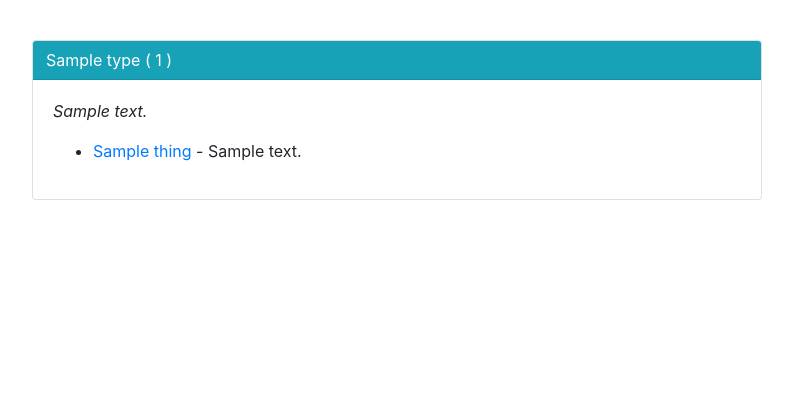
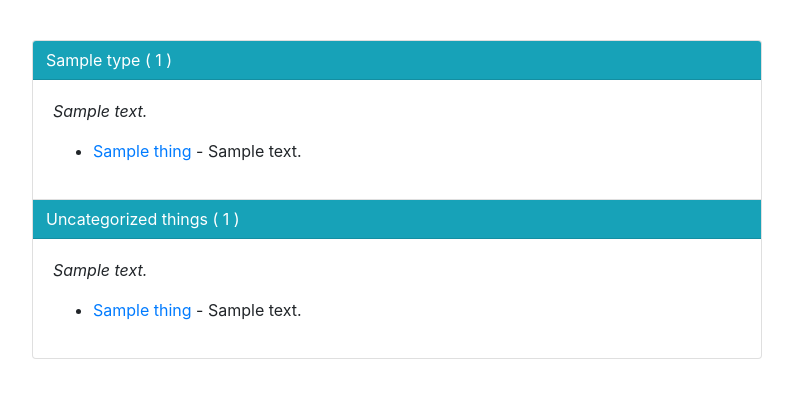
Before and after one commit to GEEE-UFRPE/simple-iot-monitor, a Django app: template iotproject/iotmonitor/templates/iotmonitor/thing_list.html in a window 1280 px wide. Shown: the part 56-454 px from the top of the page, without its empty margins (53-846 px from the left). Run offline with Django 3.2, Linux system fonts and the light colour scheme; tables that the repository leaves empty hold one stand-in row (values such as "Sample post"); the template is opened without the code that fills it: values that come from a table or form of the project are taken from there, most other values are stand-ins (such as "Sample title", 1, 10 or a date in 2020); some libraries are stand-ins or nearby versions.

Commit message:
make descriptions and types_of_things optional

```diff
--- a/iotproject/iotmonitor/models.py
+++ b/iotproject/iotmonitor/models.py
@@ -1,12 +1,13 @@
 from django.db import models
 from django.utils import timezone
-#AO ALTERAR O ARQUIVO NÃO ESQUECER:
-#python manage.py makemigrations
-#python manage.py migrate
+# after changing the models, update the database with these commands
+#   python manage.py makemigrations
+#   python manage.py migrate
+# and also remember to update the database_diagram.txt file in the root folder
 
 class TypeOfThing(models.Model):
-    name = models.CharField('Type of thing', max_length=200)
-    description = models.TextField()
+    name = models.CharField('Type of thing', max_length=200, unique=True)
+    description = models.TextField(blank=True)
     created_date = models.DateTimeField(default=timezone.now)
 
     def __str__(self):
@@ -14,18 +15,25 @@ class TypeOfThing(models.Model):
 
 
 class Thing(models.Model):
-    name = models.CharField('Thing', max_length=200)
-    type_of_thing = models.ForeignKey(TypeOfThing, on_delete=models.CASCADE)
-    description = models.TextField()
+    name = models.CharField('Thing', max_length=200, unique=True)
+    type_of_thing = models.ForeignKey(TypeOfThing, on_delete=models.CASCADE, null=True, blank=True)
+    description = models.TextField(blank=True)
     created_date = models.DateTimeField(default=timezone.now)
 
     def __str__(self):
-        return '{} {}'.format(self.type_of_thing.name, self.name)
+        result = ''
+        if self.type_of_thing:
+            # if this thing is associated with a type, add the type to the string
+            # this makes it easier to identify the thing when there are multiple types of things recorded
+            result = '{} {}'.format(self.type_of_thing.name, self.name)
+        else:
+            result = self.name
+        return result
 
 class Sensor(models.Model):
     name = models.CharField('Sensor', max_length=200)
     thing_monitored = models.ForeignKey(Thing, on_delete=models.CASCADE)
-    description = models.TextField()
+    description = models.TextField(blank=True)
     created_date = models.DateTimeField(default=timezone.now)
 
     def __str__(self):
--- a/iotproject/iotmonitor/templates/iotmonitor/thing_list.html
+++ b/iotproject/iotmonitor/templates/iotmonitor/thing_list.html
@@ -39,9 +39,41 @@
                 </div>
             </div>
             {% empty %}
+            {% if things_without_type|length <= 0 %}
             <p>Sorry, nothing has been recorded in the database yet. Please access the <a
                     href="{% url 'admin:index' %}">admin</a> interface</p>
+            {% endif %}
             {% endfor %}
+
+            {% if things_without_type|length > 0 %}
+            <div class="card">
+                <div class="card-header bg-info p-0" id="headingTypeless">
+                    <button class="btn btn-block text-left text-white" type="button" data-toggle="collapse"
+                            data-target="#collapseTypeless" aria-expanded="true"
+                            aria-controls="collapseTypeless">
+                        Uncategorized things ( {{ things_without_type|length }} )
+                    </button>
+                </div>
+                <div id="collapseTypeless" class="collapse show" aria-labelledby="headingTypeless"
+                     data-parent="#things-accordion">
+                    <div class="card-body">
+                        <p class="font-italic">{{ type.description }}</p>
+                        <ul class="">
+                            {% for thing in things_without_type|dictsort:"name" %}
+                            <div>
+                                <li class="">
+                                    <a href="{% url 'thing_detail' pk=thing.pk %}">
+                                        {{ thing.name }}
+                                    </a>
+                                    - {{ thing.description|truncatechars:150 }}
+                                </li>
+                            </div>
+                            {% endfor %}
+                        </ul>
+                    </div>
+                </div>
+            </div>
+            {% endif %}
         </div>
     </div>
     {% endblock %}
```
Also changed, not shown: database_diagram.txt (+7 -7 lines), iotproject/iotmonitor/views.py (+6 -7 lines).
